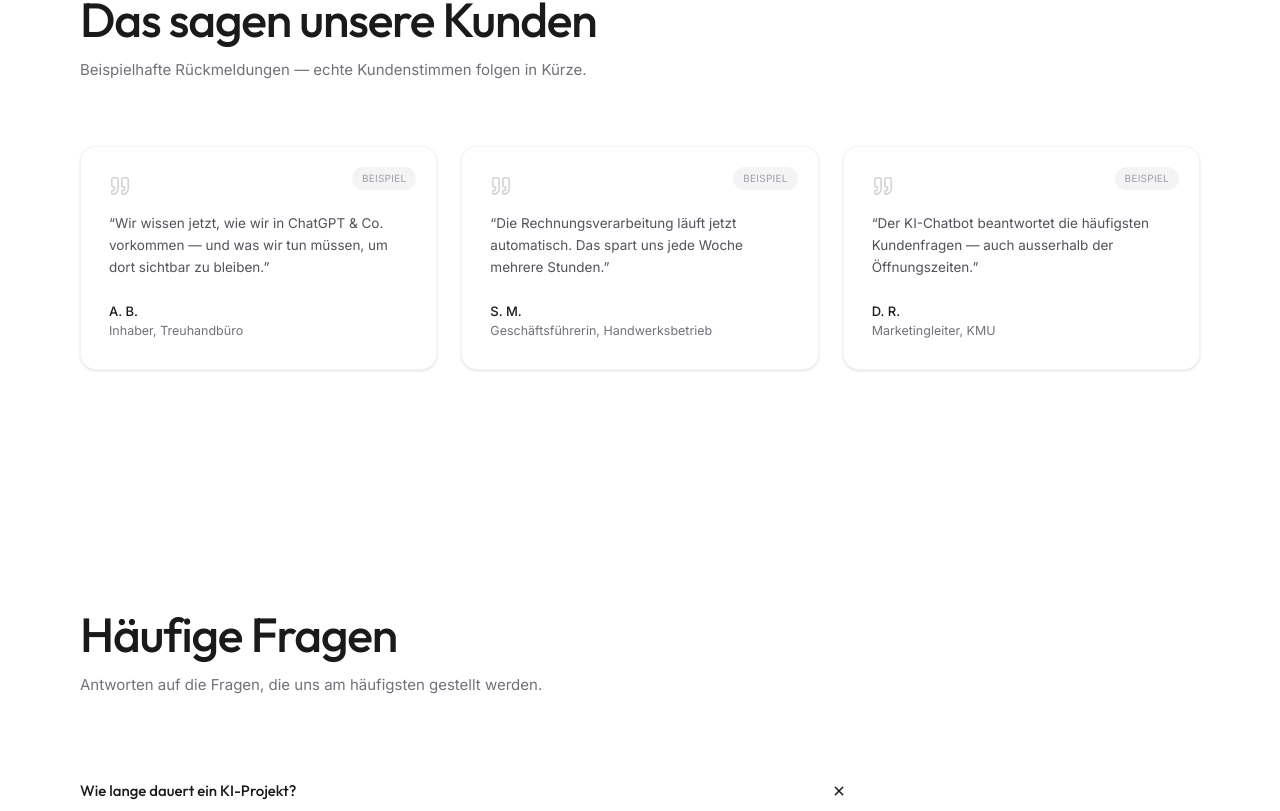
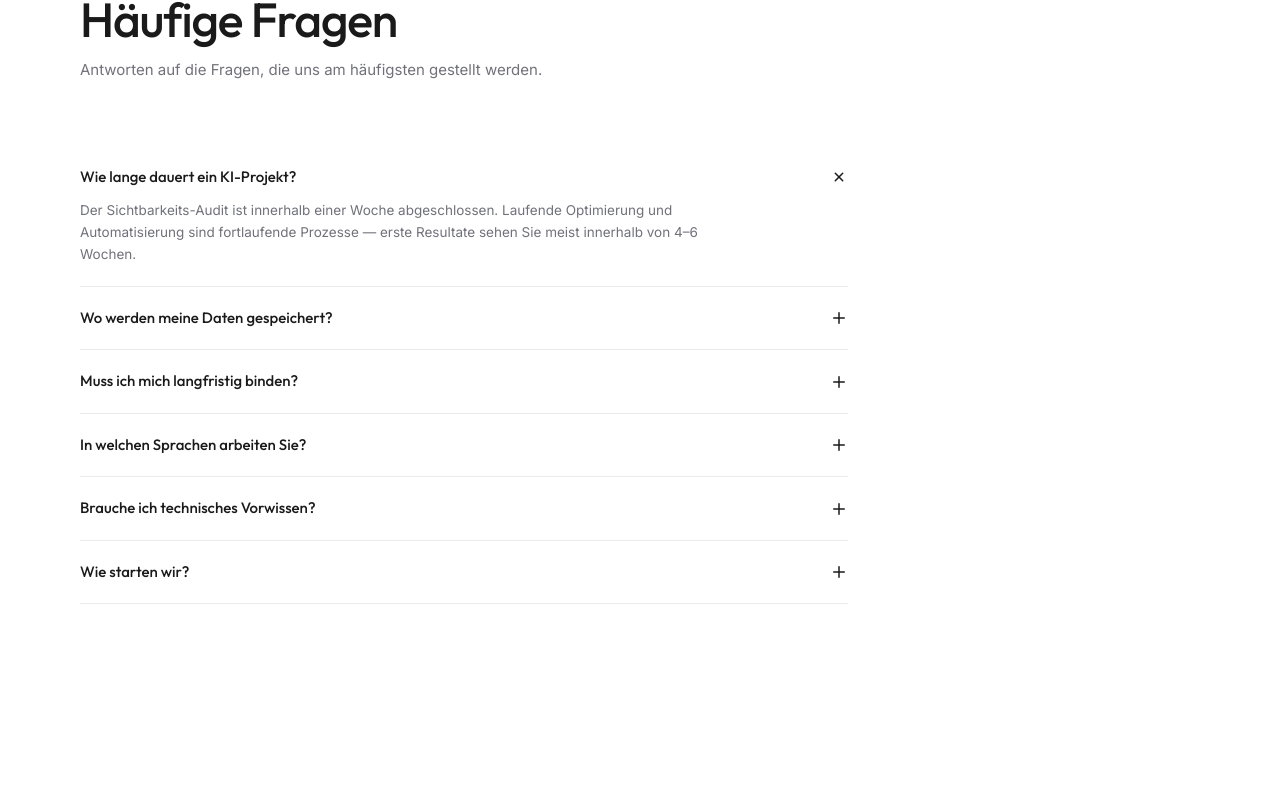
Before and after one commit to ercanzen/swissai-optimize, a React (Vite) app: page / in a window 1280 px wide. Shown: the part 2829-3640 px from the top of the page. Built offline with nearby package versions, Linux system fonts and the light colour scheme.

Commit message:
Remove testimonials section pending real customer quotes
The current quotes are placeholder content, not from actual clients —
showing them as real reviews would be misleading. Component stays in
the codebase for later reuse once real testimonials are available.

```diff
--- a/src/pages/Landing.tsx
+++ b/src/pages/Landing.tsx
@@ -2,7 +2,6 @@ import Hero from '../components/Hero'
 import Services from '../components/Services'
 import Stats from '../components/Stats'
 import About from '../components/About'
-import Testimonials from '../components/Testimonials'
 import FAQ from '../components/FAQ'
 import Pricing from '../components/Pricing'
 import Contact from '../components/Contact'
@@ -15,7 +14,6 @@ export default function Landing({ t }: { t: Translation }) {
       <Services t={t} />
       <Stats t={t} />
       <About t={t} />
-      <Testimonials t={t} />
       <FAQ t={t} />
       <Pricing t={t} />
       <Contact t={t} />
```
